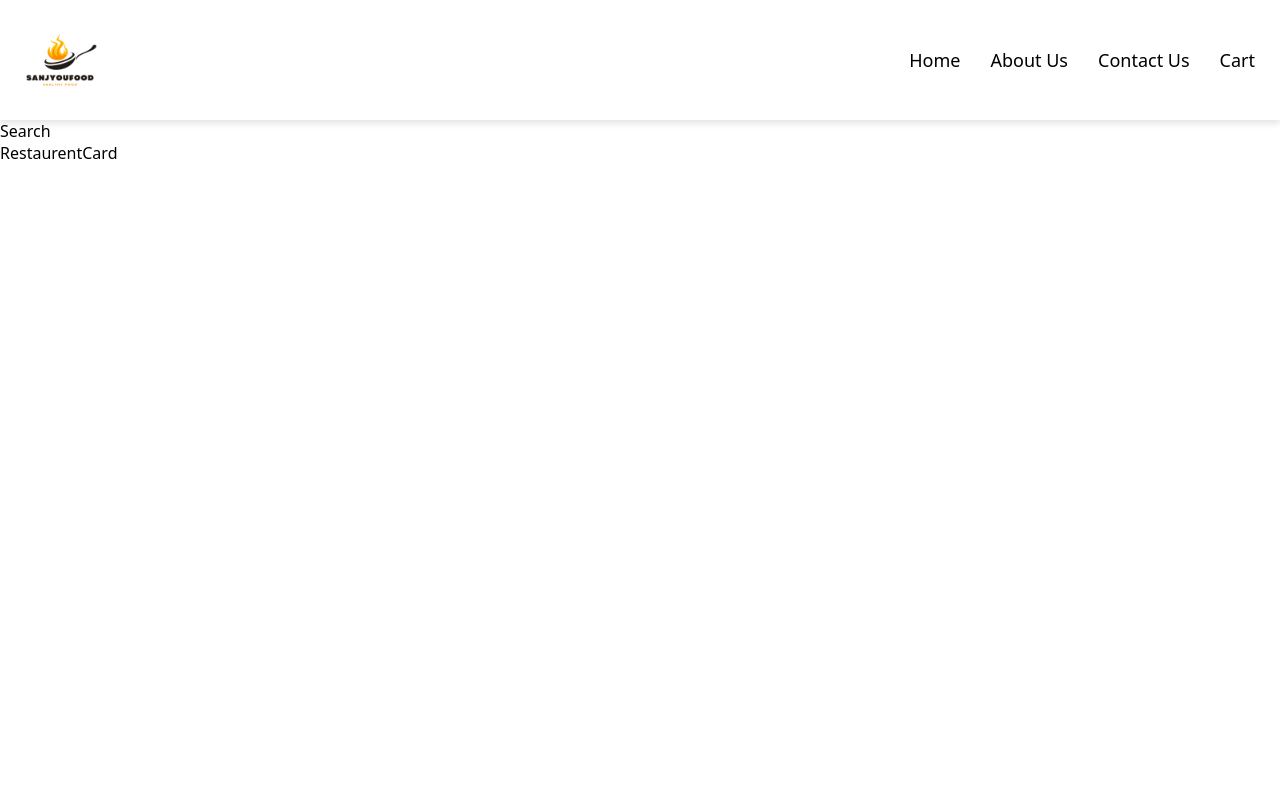
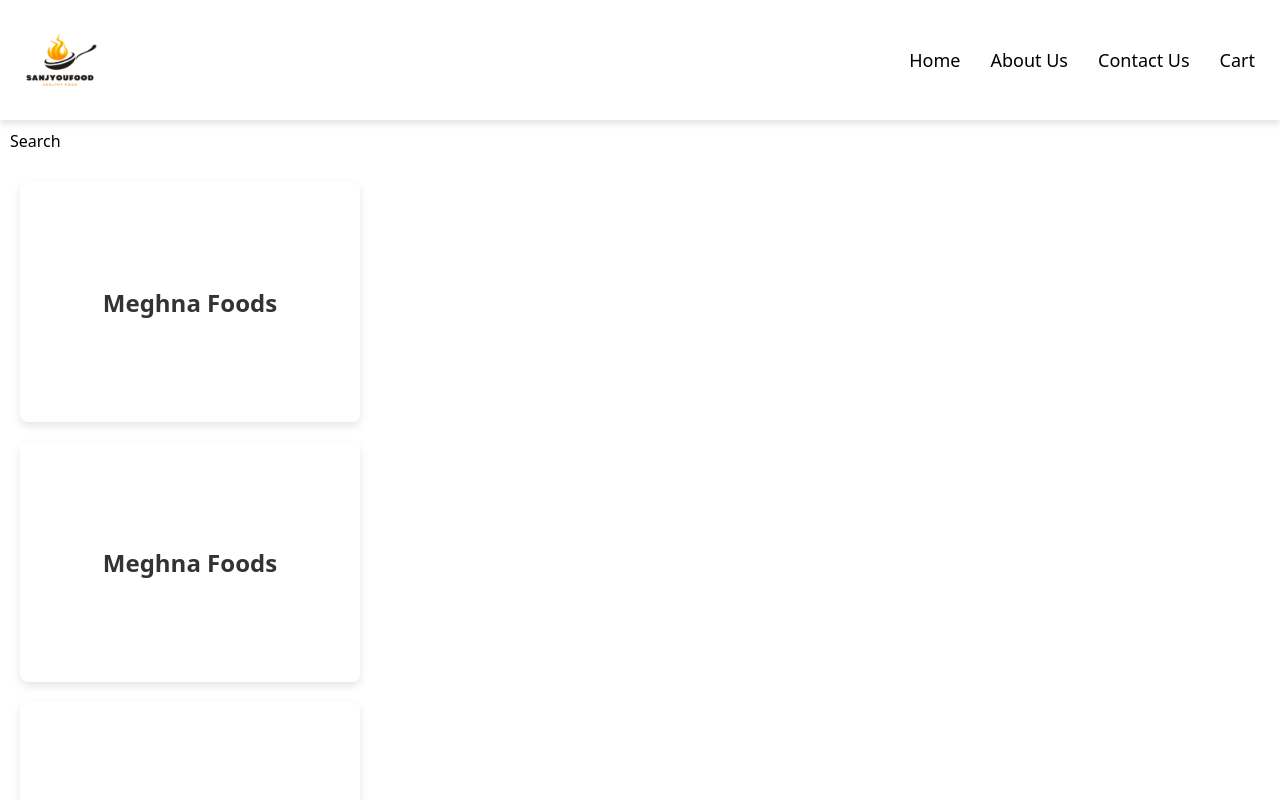
Before and after one commit to Sanjudevadas/sanjyouFood, a React (Vite) app: page / in a window 1280 px wide. Shown: the top 800 px of the page. Built offline with nearby package versions, Linux system fonts and the light colour scheme.

Commit message:
editing the card

```diff
--- a/src/components/Body.jsx
+++ b/src/components/Body.jsx
@@ -9,6 +9,8 @@
 
       <div className="res-container">
         <RestaurentCard/>
+        <RestaurentCard/>
+        <RestaurentCard/>
       </div>
     </div>
   );
--- a/src/components/RestaurentCard.jsx
+++ b/src/components/RestaurentCard.jsx
@@ -2,7 +2,9 @@
 
 const RestaurentCard = () => {
   return (
-    <div>RestaurentCard</div>
+    <div className="res-card">
+    <h1>Meghna Foods</h1>
+    </div>
   )
 }
 
--- a/src/index.css
+++ b/src/index.css
@@ -45,3 +45,36 @@
   .nav-items li:hover {
     color: #006d8b;
   }
+  /* styles.css */
+.search{
+    padding: 10px;
+}
+.res-card {
+    background-color: #fff;
+    border-radius: 8px;
+    box-shadow: 0 4px 8px rgba(0, 0, 0, 0.1);
+    overflow: hidden;
+    margin: 20px;
+    padding: 20px;
+    width: 300px; /* Adjust the width as needed */
+    height: 200px; /* Adjust the height as needed */
+    transition: transform 0.3s, box-shadow 0.3s;
+    display: flex;
+    flex-direction: column;
+    justify-content: center;
+    align-items: center;
+  }
+
+  .res-card:hover {
+    transform: translateY(-10px);
+    box-shadow: 0 8px 16px rgba(0, 0, 0, 0.2);
+  }
+
+  .res-card h1 {
+    font-size: 24px;
+    color: #333;
+    margin: 0;
+    padding: 0;
+    font-weight: 700;
+    text-align: center;
+  }
```
